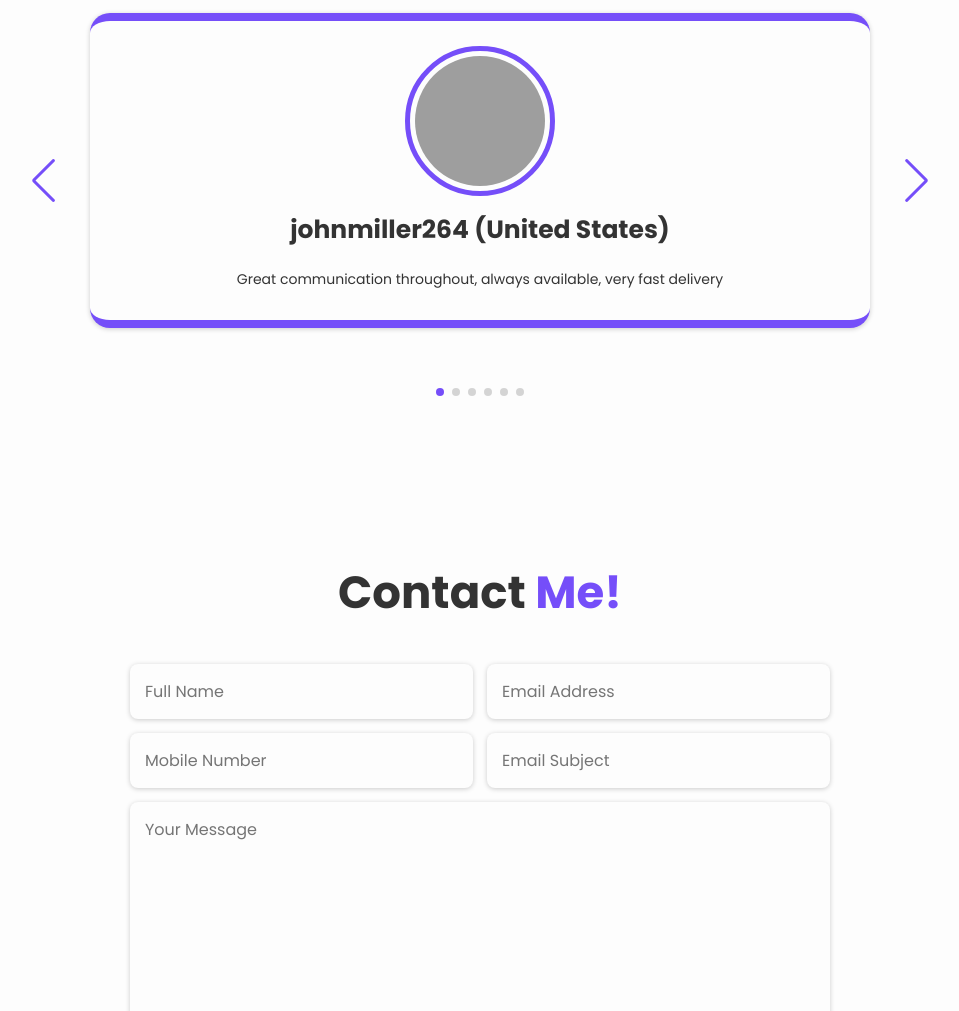
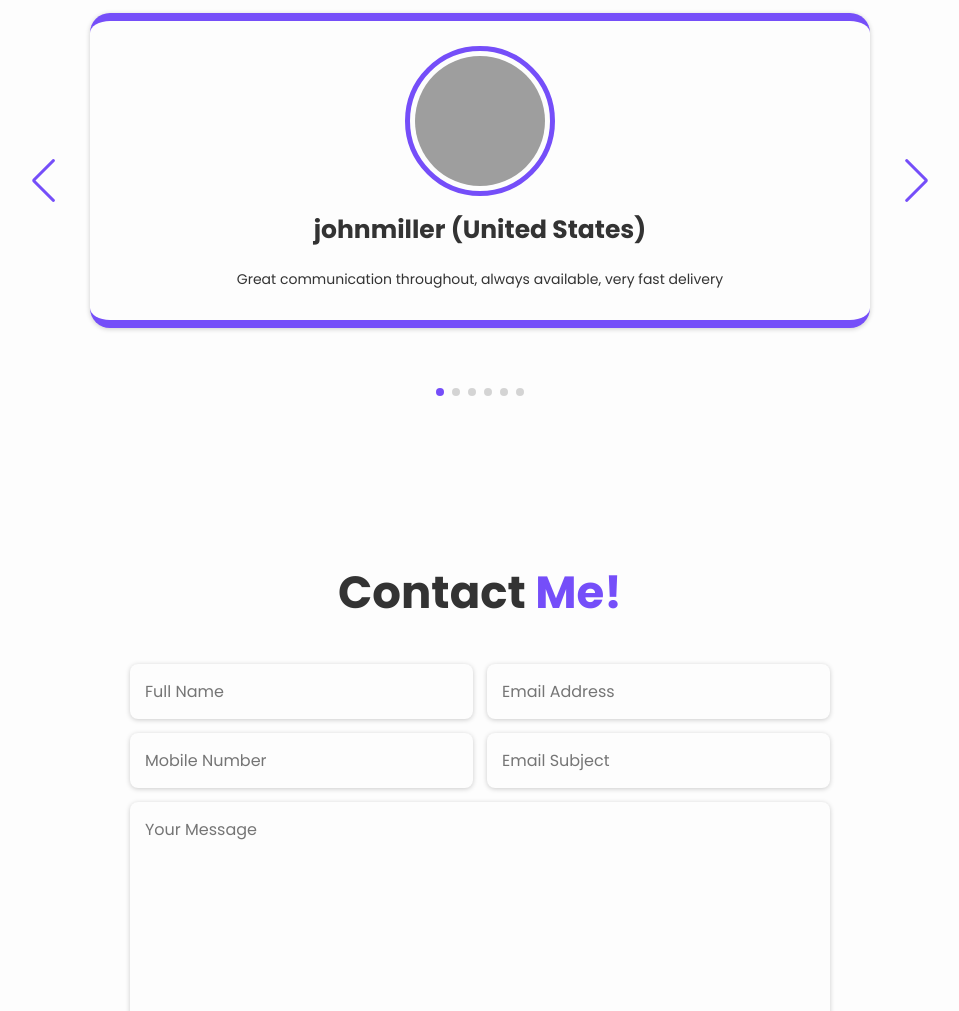
Before and after one commit to sougatadhara12/sougatadhara.github.io, a plain HTML site: page index.html in a window 1280 px wide. Shown: the part 3596-4607 px from the top of the page, without its empty margins (160-1119 px from the left). Drawn offline with nearby package versions, Linux system fonts and the light colour scheme; grey boxes are pictures that could not be loaded; a web font is replaced by a local one.

Commit message:
Add files via upload

```diff
--- a/index.html
+++ b/index.html
@@ -194,7 +194,7 @@
                 <div class="testimonial-content swiper-wrapper">
                     <div class="testimonial-slide swiper-slide">
                         <img src="images/img5.jpg" alt="">
-                        <h3>johnmiller264 (United States)</h3>
+                        <h3>johnmiller (United States)</h3>
                         <p>Great communication throughout, always available, very fast delivery</p>
                     </div>
                     <div class="testimonial-slide swiper-slide">
```
